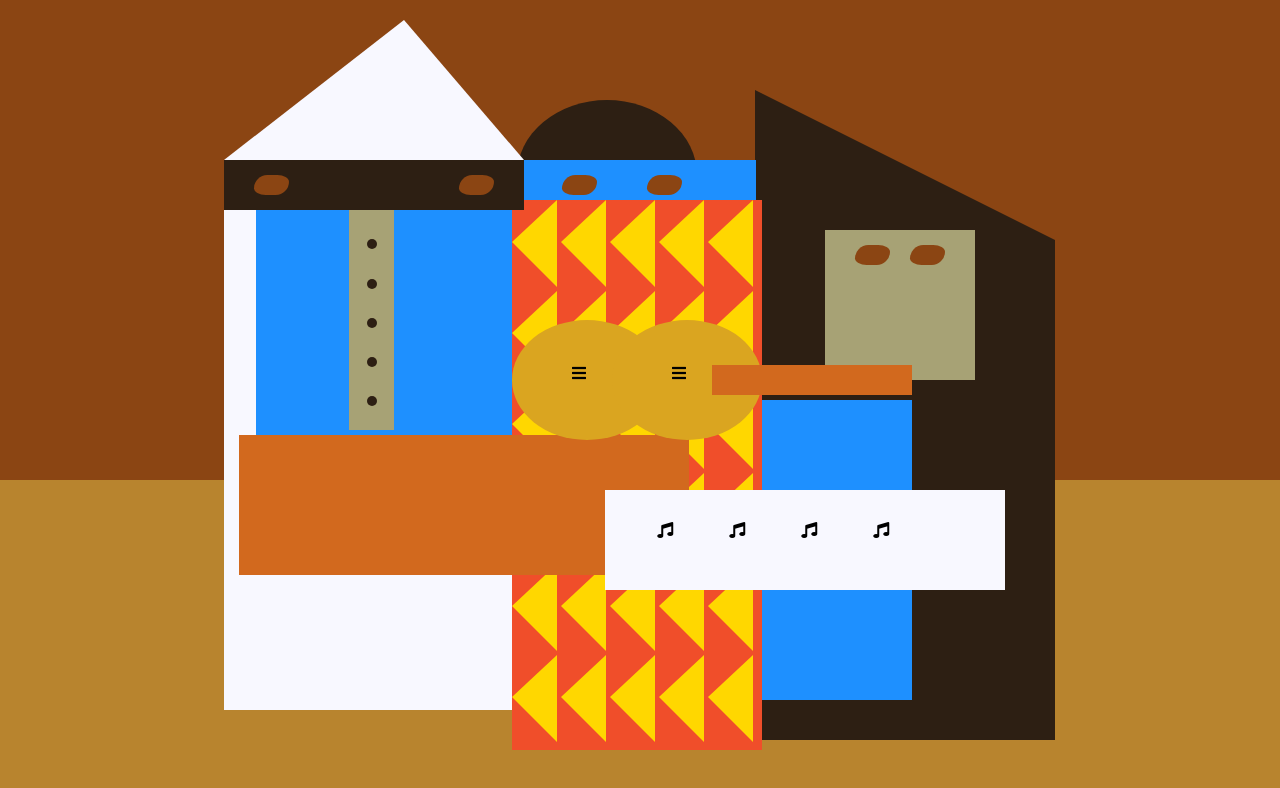
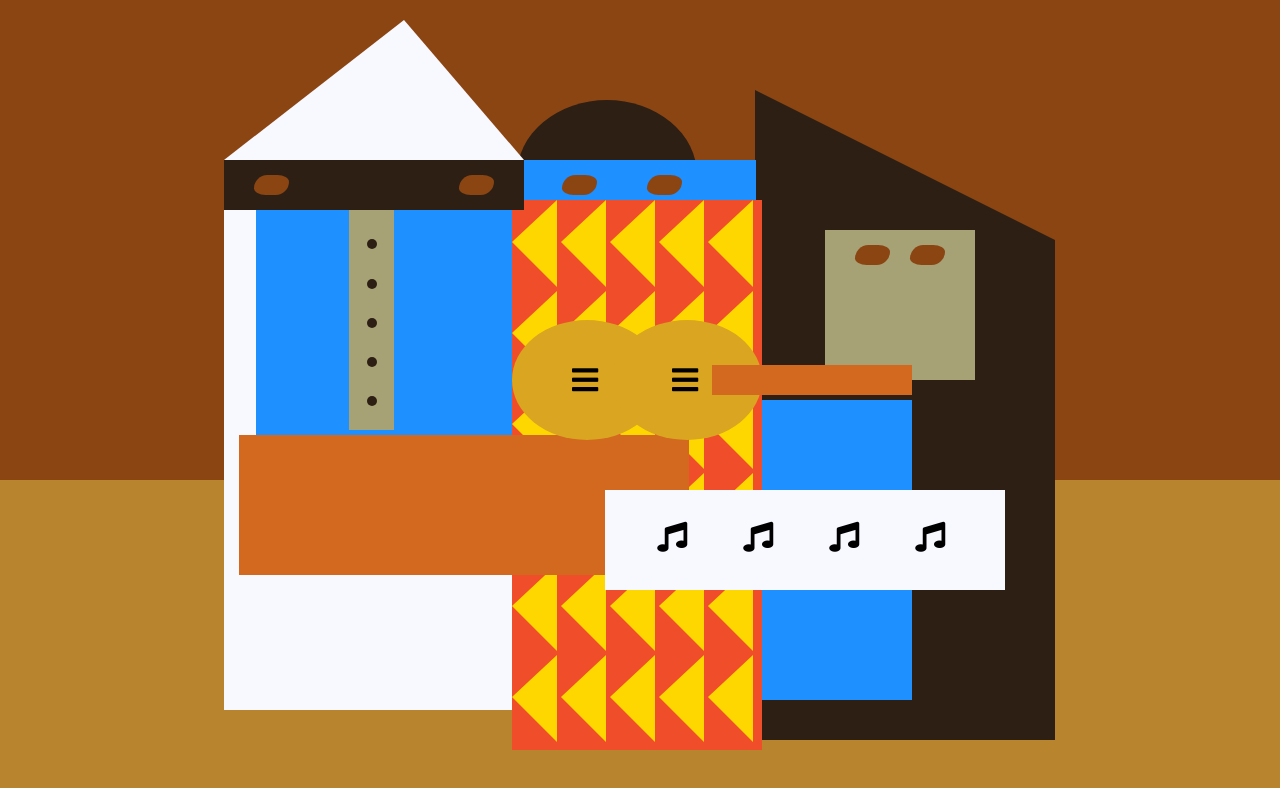
Before and after one commit to teamturnersolutions/freecodecamp, a plain HTML site: page Learn Intermediate CSS by Building a Picasso Painting/index.html in a window 1280 px wide. Drawn offline with Linux system fonts and the light colour scheme.

Commit message:
Update styles.css

```diff
--- a/Learn Intermediate CSS by Building a Picasso Painting/styles.css
+++ b/Learn Intermediate CSS by Building a Picasso Painting/styles.css
@@ -249,3 +249,6 @@ body {
   top: 15px;
   left: 30px;
 }
+
+.fas {
+  font-size: 30px;
```
